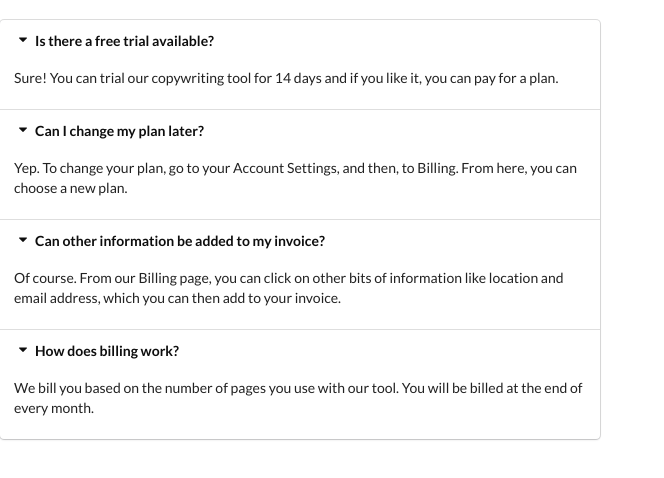
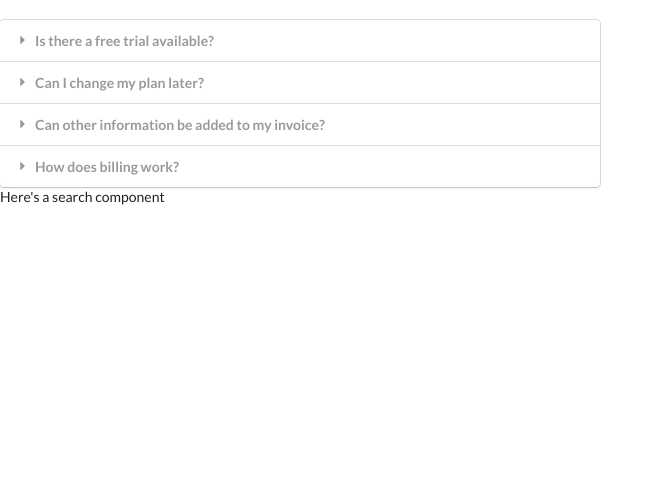
Before and after one commit to thatgirldorian/widget-set, a React (Create React App) app: page / in a window 1280 px wide. Shown: the top 478 px of the page, without its empty margins (0-664 px from the left). Built offline with nearby package versions, Linux system fonts and the light colour scheme.

Commit message:
added the basic setup for the search widget component

```diff
--- a/src/components/Accordion.js
+++ b/src/components/Accordion.js
@@ -1,24 +1,27 @@
-import React from "react";
-
-
+import React, { useState } from "react";
 
 const Accordion = ({ items }) => {
+    //initialize a new piece of state
+    const [currentIndex, setCurrentIndex] = useState(null)
+
     //add a helper function
     const onTitleClick = (index) => {
-        console.log('Title was clicked', index)
+        setCurrentIndex(index)
     }
 
     const renderedItems = items.map((item, index) => {
+    const active = index === currentIndex ? 'active' : 'disabled'
+
         return (
             <React.Fragment key={item.title}>
                 <div
-                className="title active"
+                className={`title ${active}`}
                 onClick={() => onTitleClick(index)}
                 >
                     <i className="dropdown icon"></i>
                     {item.title}
                 </div>
-                <div className="content active">
+                <div className={`content ${active}`}>
                     <p>{item.content}</p>
                 </div>
             </React.Fragment>
@@ -26,7 +29,9 @@ const Accordion = ({ items }) => {
     })
 
     return (
-        <div className="ui styled accordion">{renderedItems}</div>
+        <div className="ui styled accordion">
+            {renderedItems}
+        </div>
     )
 }
 
--- a/src/components/App.js
+++ b/src/components/App.js
@@ -1,5 +1,6 @@
 import React from "react";
 import Accordion from './Accordion'
+import SearchWidget from './SearchWidget'
 
 
 //create a couple of items to add to the accordion
@@ -29,6 +30,7 @@ const App = () => {
         <div>
             <br />
             <Accordion items={items} />
+            <SearchWidget />
         </div>
     )
 }
--- /dev/null
+++ b/src/components/SearchWidget.js
@@ -0,0 +1,13 @@
+import React, { useState, useEffect } from "react";
+
+const SearchWidget = () => {
+    //initialize state
+    const [term, setTerm ] = useState('')
+    const [results, setResults] = useState([])
+
+    return (
+        <div>Here's a search component</div>
+    )
+}
+
+export default SearchWidget
```
